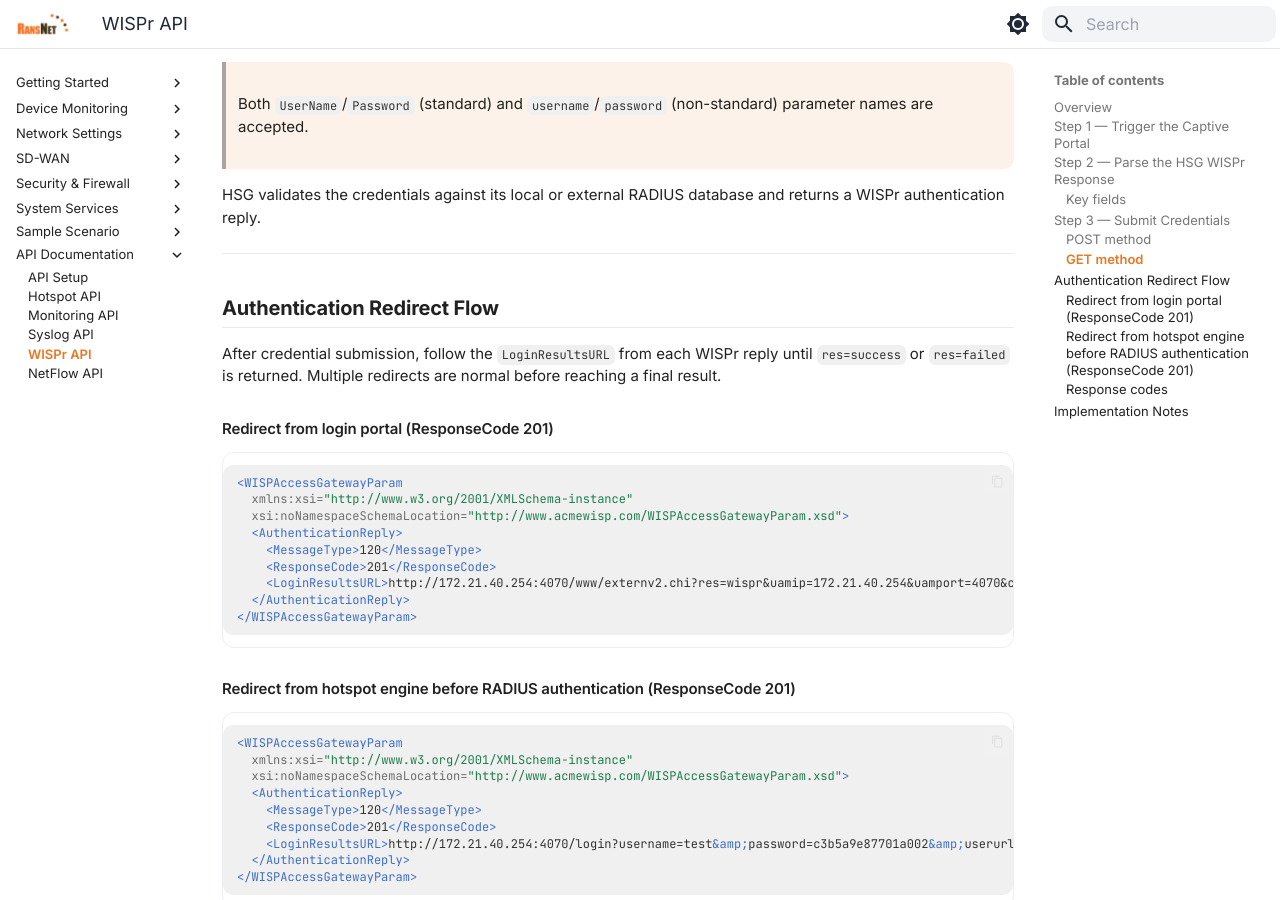
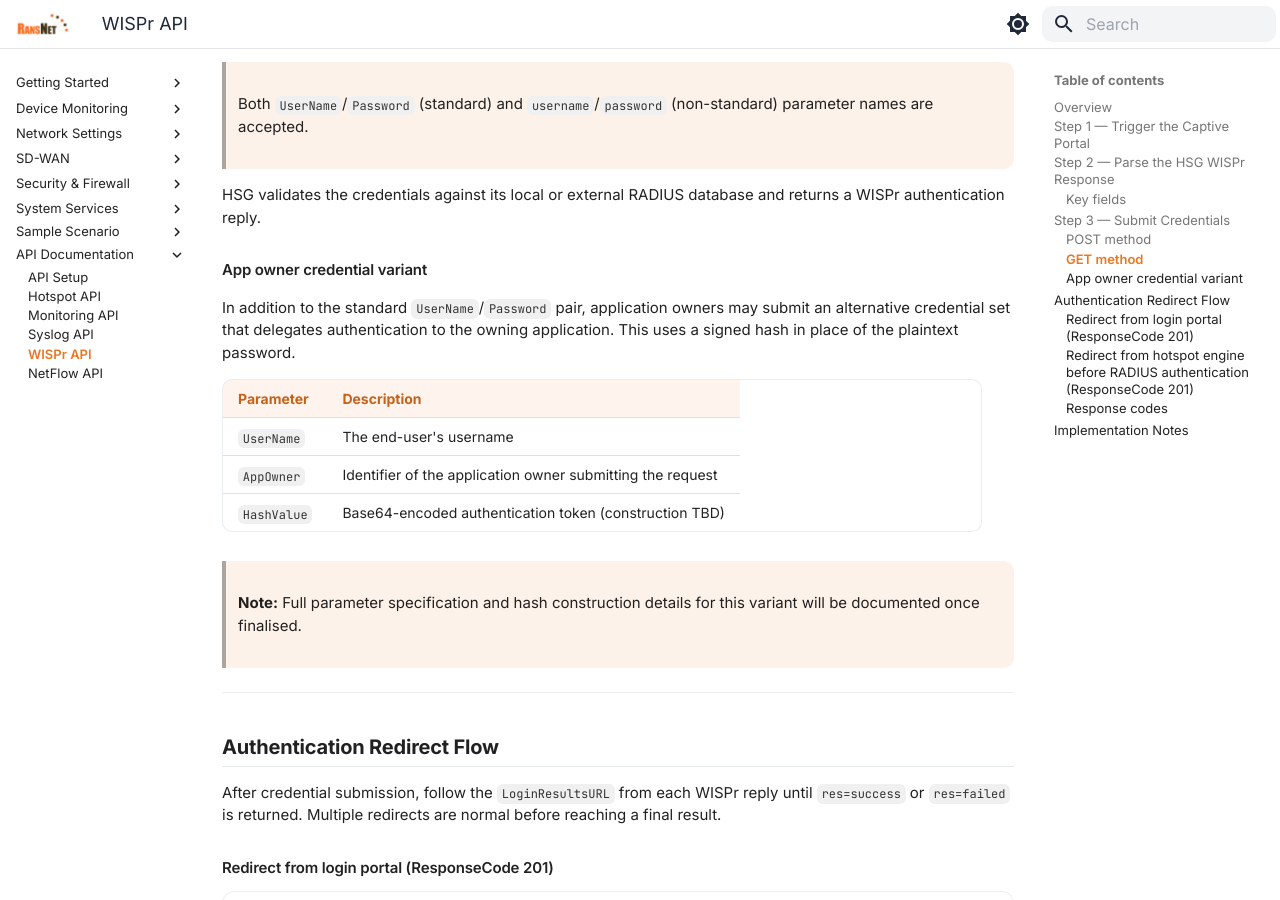
Before and after one commit to RansNet/docs, an MkDocs documentation site: the page built from docs/api/wispr.md, in a window 1280 px wide and 900 px high, scrolled down 2503 px. Built offline with MkDocs 1.6.1 and Material for MkDocs 9.7.7, drawn with Linux system fonts in a browser that asks for light colours.

Commit message:
Add variant for step 3
Previously, the whole wispri is exported from google document.

For SportsHub wispr customization (it is draft proposal and it is not final)

```diff
--- a/docs/api/wispr.md
+++ b/docs/api/wispr.md
@@ -104,6 +104,18 @@ https://splash.ransnet.com/pid/ransnet/login.php?res=wispr&uamip=192.168.80.1&ua
 
 HSG validates the credentials against its local or external RADIUS database and returns a WISPr authentication reply.
 
+### App owner credential variant
+
+In addition to the standard `UserName`/`Password` pair, application owners may submit an alternative credential set that delegates authentication to the owning application. This uses a signed hash in place of the plaintext password.
+
+| Parameter | Description |
+| --- | --- |
+| `UserName` | The end-user's username |
+| `AppOwner` | Identifier of the application owner submitting the request |
+| `HashValue` | Base64-encoded authentication token (construction TBD) |
+
+> **Note:** Full parameter specification and hash construction details for this variant will be documented once finalised.
+
 ---
 
 ## Authentication Redirect Flow
```
